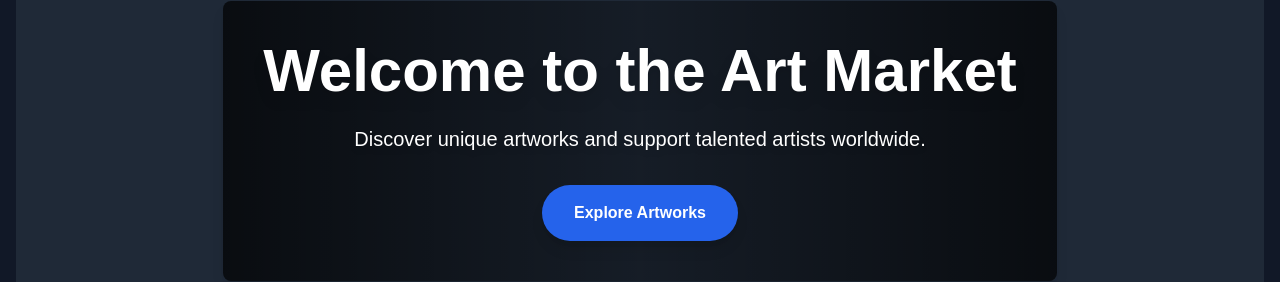
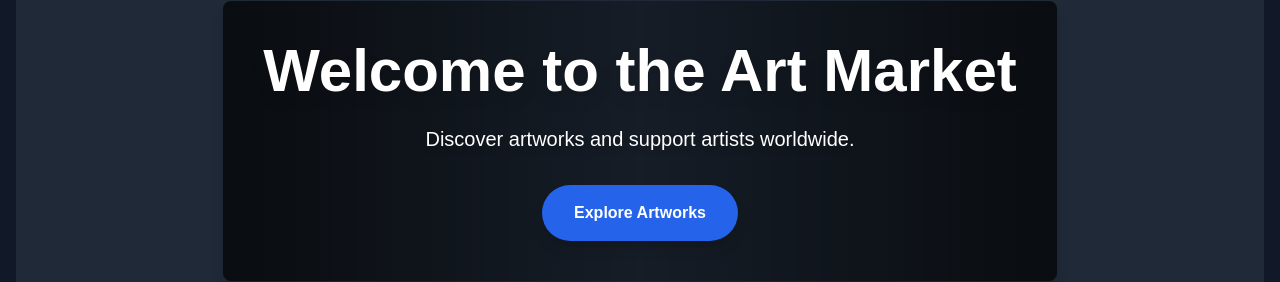
Before and after one commit to SagiYosofov/ArtMarketNextJs, a Next.js app: page / in a window 1280 px wide. Shown: the part 171-453 px from the top of the page. Built offline with nearby package versions, Linux system fonts and the light colour scheme; no server answers.

Commit message:
simplify landing page

```diff
--- a/app/page.jsx
+++ b/app/page.jsx
@@ -27,7 +27,7 @@ const HomePage = () => {
       <div className="relative bg-gray-100 dark:bg-gray-800 h-[70vh] flex items-center justify-center text-center">
         <div className="bg-gradient-to-r from-black/70 via-black/30 to-black/70 p-10 rounded-lg text-white shadow-lg">
           <h1 className="text-6xl font-extrabold mb-6 drop-shadow-lg">Welcome to the Art Market</h1>
-          <p className="text-xl mb-8 drop-shadow-md">Discover unique artworks and support talented artists worldwide.</p>
+          <p className="text-xl mb-8 drop-shadow-md">Discover artworks and support artists worldwide.</p>
           <Link href="/Artworks">
             <button className="bg-blue-600 hover:bg-blue-700 px-8 py-4 text-white font-bold rounded-full transition-transform transform hover:scale-105 shadow-lg">
               Explore Artworks
@@ -92,6 +92,12 @@ const HomePage = () => {
             Sign Up Now
           </button>
         </Link>
+        <br />
+        <Link href="/SignIn">
+          <button className=" text-white-500 px-6 py-3 rounded-lg font-semibold hover:bg-gray-200 transition">
+            Or Sign In Here
+          </button>
+        </Link>
       </div>
 
       {/* Footer */}
```
